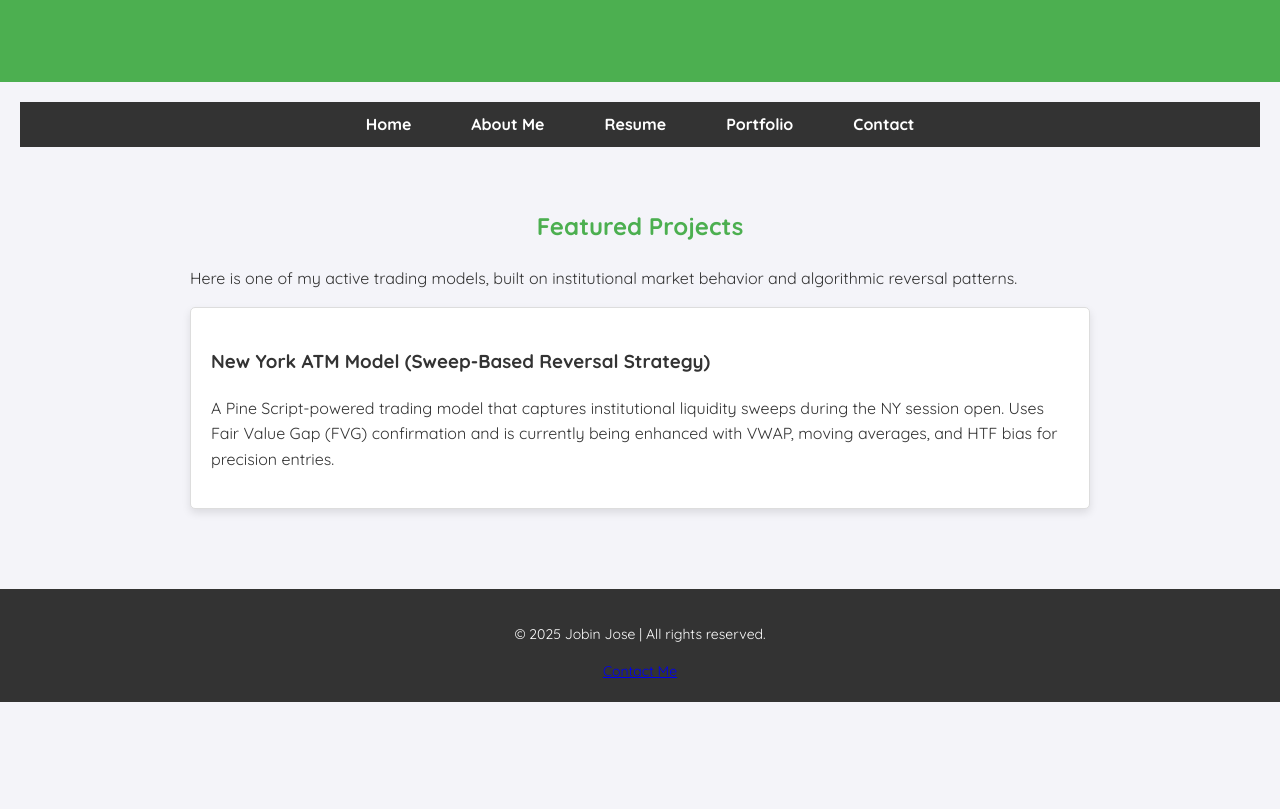
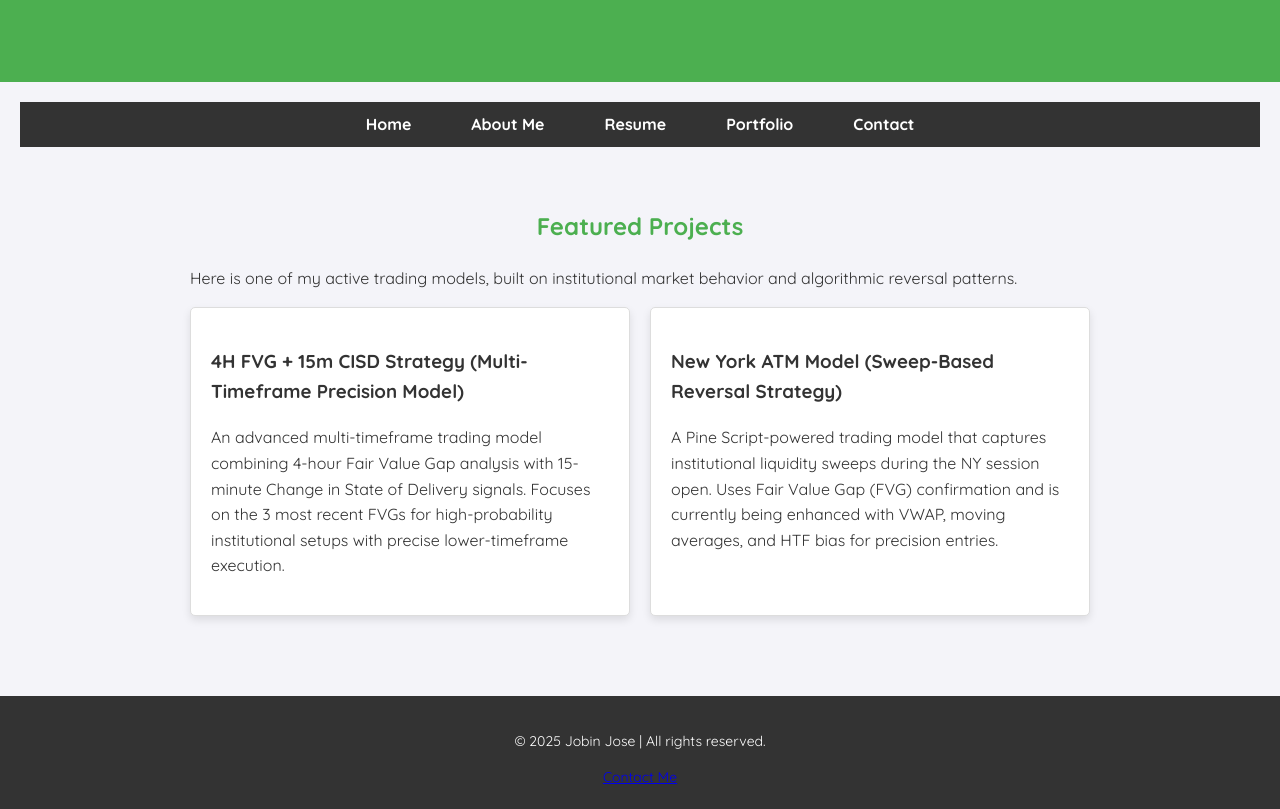
Before and after one commit to JobinJose43/JobinsWebsite, a plain HTML site: page portfolio.html in a window 1280 px wide. Shown: the part 210-1019 px from the top of the page. Before the commit the page ends 912 px from the top, so only its background shows below. Drawn offline with Linux system fonts and the light colour scheme.

Commit message:
Update portfolio.html

```diff
--- a/portfolio.html
+++ b/portfolio.html
@@ -28,6 +28,12 @@
             <p>Here is one of my active trading models, built on institutional market behavior and algorithmic reversal patterns.</p>
             <div class="projects">
 
+<!-- 4H FVG + CISD Strategy Project Card -->
+<div class="project-item">
+    <h3><a href="fvg_cisd.html" style="text-decoration: none; color: inherit;">4H FVG + 15m CISD Strategy (Multi-Timeframe Precision Model)</a></h3>
+    <p>An advanced multi-timeframe trading model combining 4-hour Fair Value Gap analysis with 15-minute Change in State of Delivery signals. Focuses on the 3 most recent FVGs for high-probability institutional setups with precise lower-timeframe execution.</p>
+</div>
+
                 <!-- New York ATM Model Project Card -->
                 <div class="project-item">
                     <h3><a href="nyam.html" style="text-decoration: none; color: inherit;">New York ATM Model (Sweep-Based Reversal Strategy)</a></h3>
```
